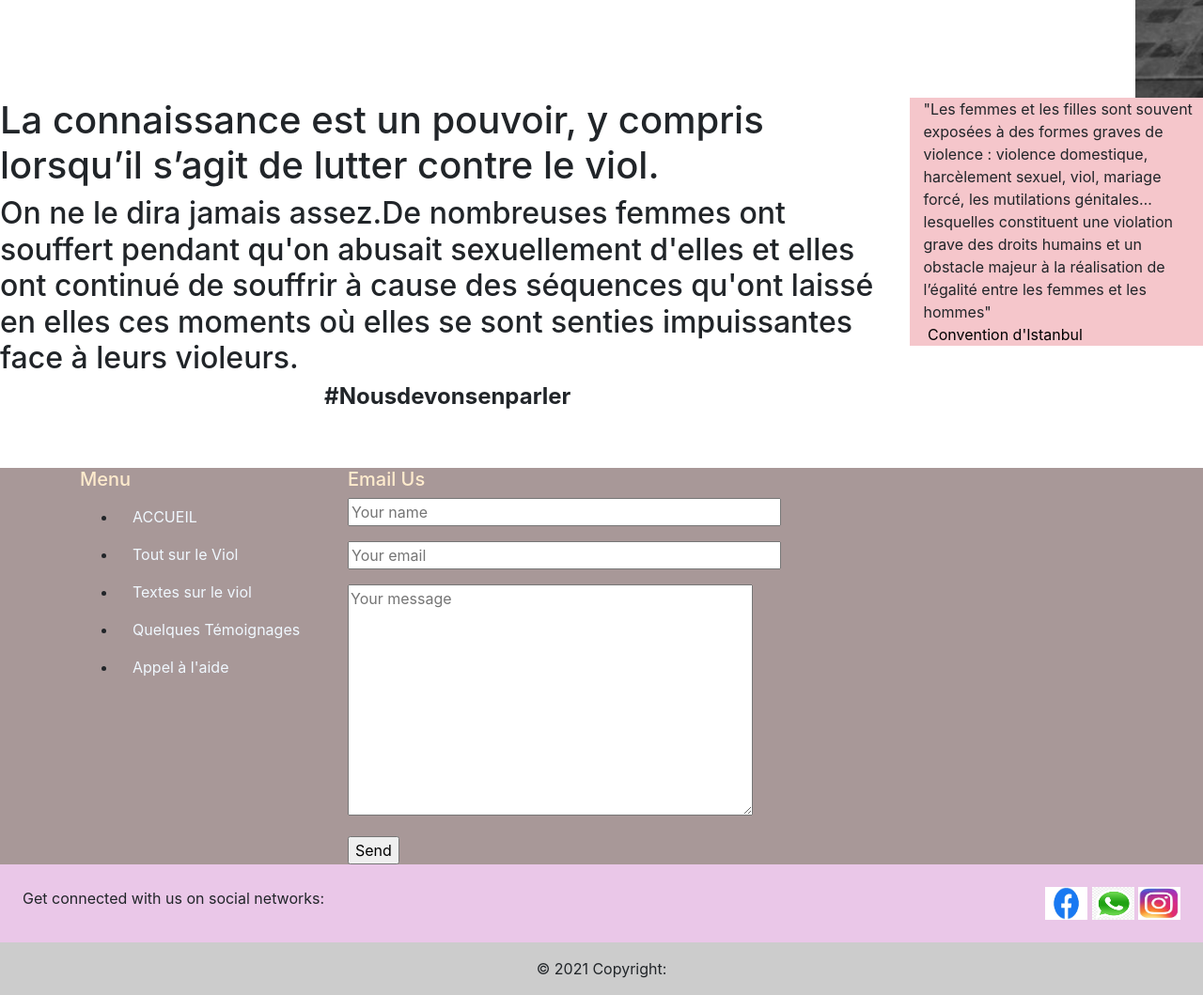
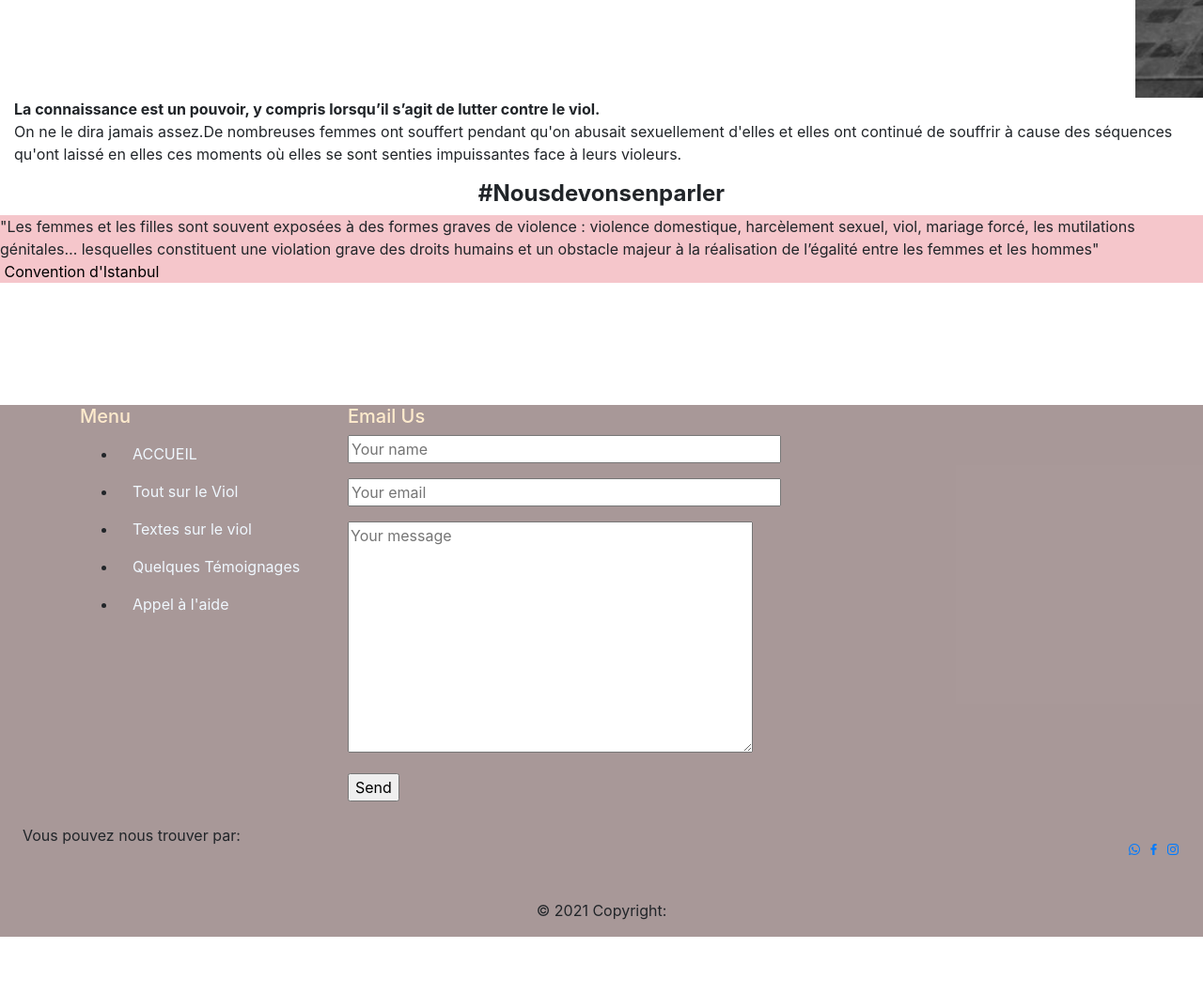
Before and after one commit to DianeDAKO/DianeDAKO.github.io, a plain HTML site: page index.html in a window 1280 px wide. Shown: the part 1030-2089 px from the top of the page at 94% size. After the commit the page ends 2027 px from the top, so only its background shows below. Drawn offline with nearby package versions, Linux system fonts and the light colour scheme; files that its build step writes are made by us from their sources; a script that the page names is missing.

Commit message:
Update index.html

```diff
--- a/index.html
+++ b/index.html
@@ -14,33 +14,36 @@
 <body>
    <nav class="navbar navbar-expand-md navbar-light fixed-top menu" style="background-color: #cc76c667;">
       <a class="navbar-brand imagmenu"><img src="viol.jpg" alt=""width="80px" height="100px"></a>
-      <a class="navbar-brand " style="font-family:-apple-system, BlinkMacSystemFont, 'Segoe UI', Roboto, Oxygen, Ubuntu, Cantarell, 'Open Sans', 'Helvetica Neue', sans-serif ;text-shadow:0.1em 0.1em #6d4549;">
-        <h1>STOP VIOL</h1> </a>
+
+
         <button class="navbar-toggler" type="button" data-toggle="collapse"
         data-target="#navbarSupportedContent" aria-controls="navbarSupportedContent" aria-expanded="false"
         aria-label="Toggle navigation">
           <span class="navbar-toggler-icon"></span>
         </button>
              <div class="collapse navbar-collapse" id="navbarSupportedContent">
-                <ul class="navbar-nav mr-auto mb-2 mb-lg">
+                <ul class="navbar-nav me-auto mb-2 mb-lg-0">
                   <li class="nav-item active">
-                    <a class="nav-link es" href="index.html" style="color: aliceblue;">ACCUEIL</a>
+                    <a class="nav-link active" href="index.html" style="color: aliceblue;">ACCUEIL</a>
                  </li>
 
                   <li class="nav-item active">
-                   <a class="nav-link es"href="toutsurleviol.html" style="color: aliceblue;">Tout sur le Viol</a>
+                   <a class="nav-link active"href="toutsurleviol.html" style="color: aliceblue;">Tout sur le Viol</a>
                   </li>
                  <li class="nav-item active">
-                  <a class="nav-link es" href="textesurleviol.html" style="color: aliceblue;">Textes sur le viol</a>
+                  <a class="nav-link active" href="textesurleviol.html" style="color: aliceblue;">Textes sur le viol</a>
                   </li>
                   <li class="nav-item active">
-                   <a class="nav-link es" href="temoignages.html" style="color: aliceblue;">Quelques Témoignages</a>
+                   <a class="nav-link active" href="temoignages.html" style="color: aliceblue;">Quelques Témoignages</a>
                   </li>
                  <li class="nav-item active">
-                <a class="nav-link es" href="appel.html" style="color:aliceblue;">Appel à l'aide</a>
+                <a class="nav-link active" href="appel.html" style="color:aliceblue;">Appel à l'aide</a>
                 </li>
              </ul>
             </div>
+
+
+
     </nav>
 
     <div class="neutre"></div>
@@ -80,15 +83,18 @@
       </a>
     </div>
   </div>
-  <div class="row">
-    <div class="col-9"><h1>La connaissance est un pouvoir, y compris lorsqu’il s’agit de lutter contre le viol.</h1>
-    <h2>On ne le dira jamais assez.De nombreuses femmes ont souffert pendant qu'on abusait sexuellement d'elles et elles ont continué de souffrir à cause des séquences qu'ont laissé en elles ces moments où elles se sont
-      senties impuissantes face à leurs violeurs.
-    </h2>
+  <div class="row row-cols-1 row-cols-sm-2 row-cols-md-3 g-3"></div>
+  <div class="col-lg-12 pt-4 pt-lg-0">
+<b>La connaissance est un pouvoir, y compris lorsqu’il s’agit de lutter contre le viol.</b><br>
+   <p>On ne le dira jamais assez.De nombreuses femmes ont souffert pendant qu'on abusait sexuellement
+   d'elles et elles ont continué de souffrir à cause des séquences qu'ont laissé en elles ces moments où elles se sont
+      senties impuissantes face à leurs violeurs.</p>
+
     <h4 class="ndep"><b>#Nousdevonsenparler</b></h4>
-    </div>
+  </div>
 
-    <div class=" col-3 convention">
+
+    <div class=" convention">
 
       "Les femmes et les filles sont souvent exposées à des formes graves de violence : violence domestique,
       harcèlement sexuel, viol, mariage forcé, les mutilations génitales… lesquelles constituent une violation
@@ -161,25 +167,27 @@
       </div>
       <section
              class="d-flex justify-content-between p-4"
-             style="background-color: #cc76c667;"
+             style="background-color:  rgba(150, 131, 131, 0.822);"
              >
       <!-- Left -->
-      <div class="me-5">
-        <span>Get connected with us on social networks:</span>
+      <div class="me-3">
+        <span>Vous pouvez nous trouver par:</span>
       </div>
       <!-- Left -->
 
       <!-- Right -->
-      <div>
-        <a href="https://web.facebook.com/didi.queen.733"><img src="facebook.png" alt="" width="45" height="35"></a>
-        <a href="https://wa.me/+22960189511"><img src="what.png" alt="" width="45" height="35"></a>
-        <a href="https://www.instagram.com/_d_i_a_n_e_/"><img src="ig.jpeg" alt="" width="45" height="35"></a>
-      </div>
+      <div class="social-links mt-3">
+        <a href="https://wa.me/+22960189511" class="whatsapp" style="height: 50;width: 50px;"><i class="bx bxl-whatsapp"></i></a>
+        <a href="https://web.facebook.com/didi.queen.733" class="facebook"><i class="bx bxl-facebook"></i></a>
+        <a href="https://www.instagram.com/_d_i_a_n_e_/" class="instagram"><i class="bx bxl-instagram"></i></a>
+
+    </div>
+
       <!-- Right -->
     </section>
       <div
          class="text-center p-3"
-         style="background-color: rgba(0, 0, 0, 0.2)"
+         style="background-color: rgba(150, 131, 131, 0.822);"
          >
       © 2021 Copyright:</div>
     </footer>
```
